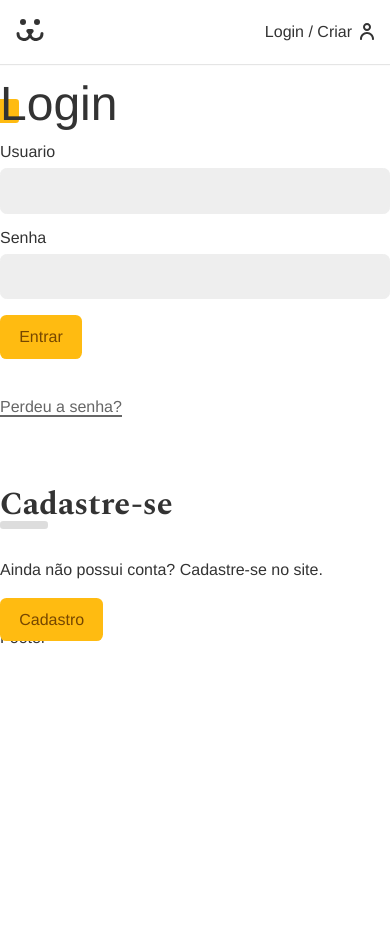
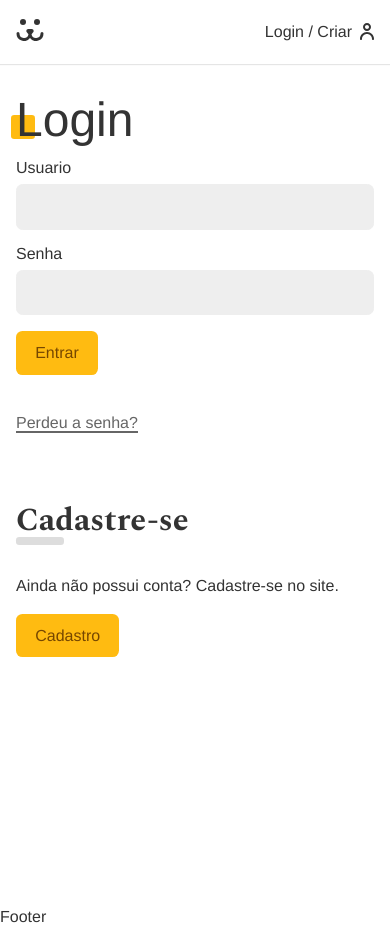
Before and after one commit to beatriz-dadalto/react-redeSocialDogs-origamid, a React (Create React App) app: page /login in a window 390 px wide. Before the commit the page ends 844 px from the top, so only its background shows below. Built offline with nearby package versions, Linux system fonts and the light colour scheme.

Commit message:
Login Background

```diff
--- a/src/Components/Login/Login.js
+++ b/src/Components/Login/Login.js
@@ -5,23 +5,26 @@
 import LoginPasswordLost from './LoginPasswordLost';
 import LoginPasswordReset from './LoginPasswordReset';
 import { UserContext } from '../../UserContext';
+import styles from './Login.module.css';
 
 const Login = () => {
   const { login } = React.useContext(UserContext);
 
   if (login === true) {
-    return <Navigate to="/conta"/>
+    return <Navigate to="/conta" />;
   }
 
   return (
-    <div>
+    <section className={styles.login}>
+      <div className={styles.forms}>
       <Routes>
         <Route path="/" element={<LoginForm />} />
         <Route path="criar" element={<LoginCreate />} />
         <Route path="perdeu" element={<LoginPasswordLost />} />
         <Route path="criar" element={<LoginPasswordReset />} />
       </Routes>
-    </div>
+      </div>
+    </section>
   );
 };
 
--- /dev/null
+++ b/src/Components/Login/Login.module.css
@@ -0,0 +1,30 @@
+.login {
+  display: grid;
+  grid-template-columns: 1fr 1fr;
+  min-height: 100vh;
+  gap: 2rem;
+}
+
+.login::before {
+  display: block;
+  content: '';
+  background: url('../../Assets/login.jpg') no-repeat center center;
+  background-size: cover;
+}
+
+.forms {
+  max-width: 30rem;
+  margin: 1rem;
+}
+
+@media (max-width: 40rem) {
+  .login {
+    grid-template-columns: 1fr;
+  }
+  .login::before {
+    display: none;
+  }
+  .forms {
+    max-width: 100%;
+  }
+}
```
